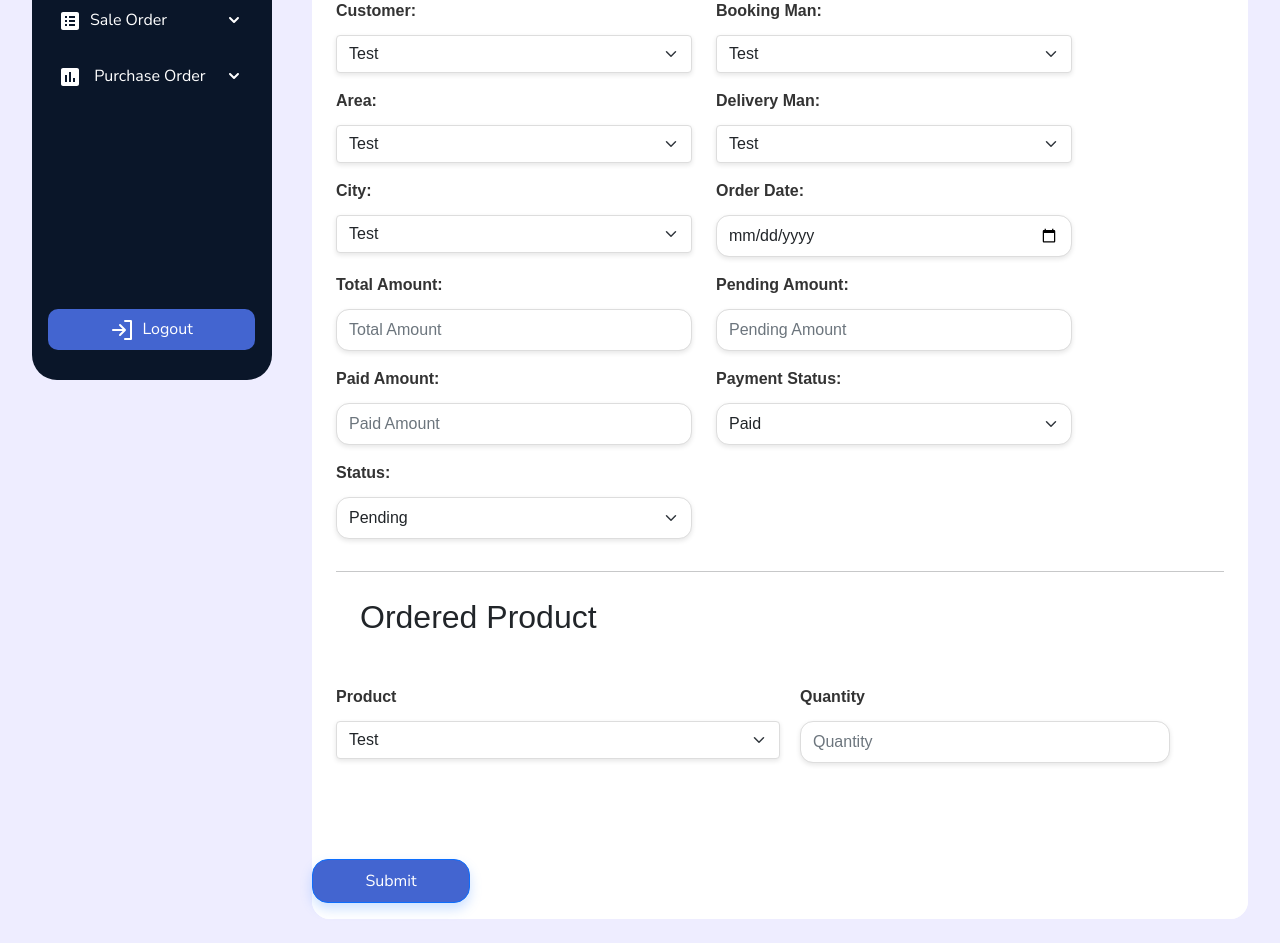
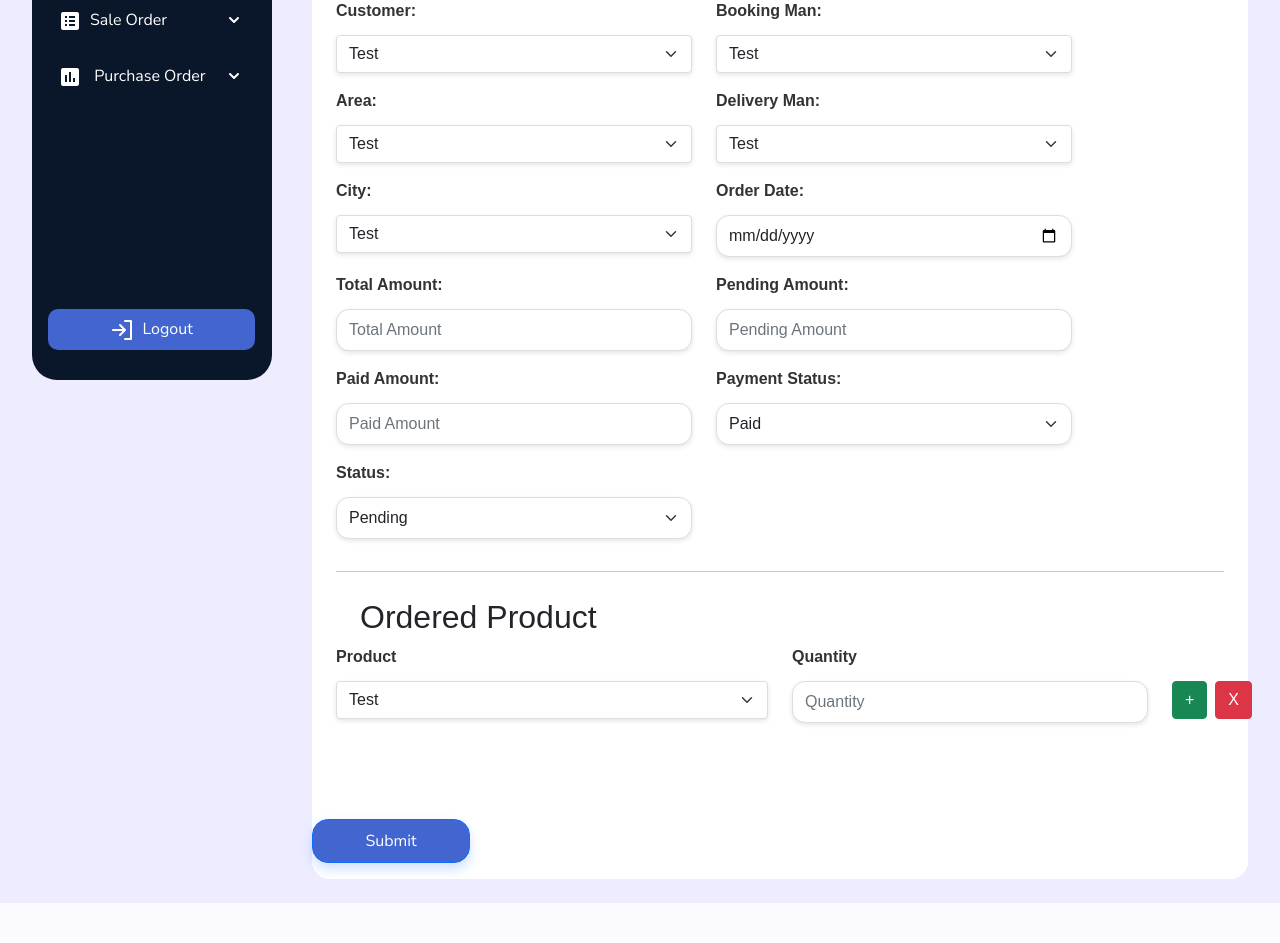
Before and after one commit to LeaderMalang/retail-and-distribution, a Django app: page /sale_order/ in a window 1280 px wide. Shown: the part 444-1387 px from the top of the page. After the commit the page ends 1347 px from the top, so only its background shows below. Run offline with Django 4.2, Linux system fonts and the light colour scheme; data comes from the database, SQL or seed files in the repository; some libraries are stand-ins or nearby versions.

Commit message:
added plus button in saleorder.htlm file

```diff
--- a/templates/createSaleOrder.html
+++ b/templates/createSaleOrder.html
@@ -123,19 +123,27 @@
               </div>
               <hr />
               <h2 style="padding-top: 10px;" class="container-fluid">Ordered Product</h2>
-              <div style="display: flex; gap: 20px;padding-top: 40px;">
+              <div id="productFieldsContainer">
+                <div class="row product-row">
                   <div class="mb-3 w-50">
                     <label for="products" class="form-label pb-1">Product</label>
                     <select class="form-select me-2" name="products[]">
                       {% for product in products %}
-                      <option value="{{ product.id }}">{{ product.name }}</option>
+                        <option value="{{ product.id }}" {% if product.id == order_product.product.id %}selected{% endif %}>
+                          {{ product.name }}
+                        </option>
                       {% endfor %}
                     </select>
                   </div>
                   <div class="col-md-5">
                     <div class="mb-3 w-30">
                       <label for="quantity[]" class="form-label pb-1">Quantity</label>
-                    <input type="number" class="form-control py-2" id="quantity[]" name="quantity" placeholder="Quantity" style="border-radius: 13px;" />
+                      <input type="number" class="form-control py-2" name="quantities[]" value="{{ order_product.quantity }}" placeholder="Quantity" style="border-radius: 13px;" />
+                    </div>
+                  </div>
+                  <div class="col-md-1 d-flex align-items-center mt-3">
+                    <button type="button" id="addProductBtn" class="btn btn-success">+</button>
+                    <button type="button" class="btn btn-danger remove-row  ms-2">X</button>
                   </div>
                 </div>
                 </div>
```
Lines whose indentation alone changed are shown as unchanged.
